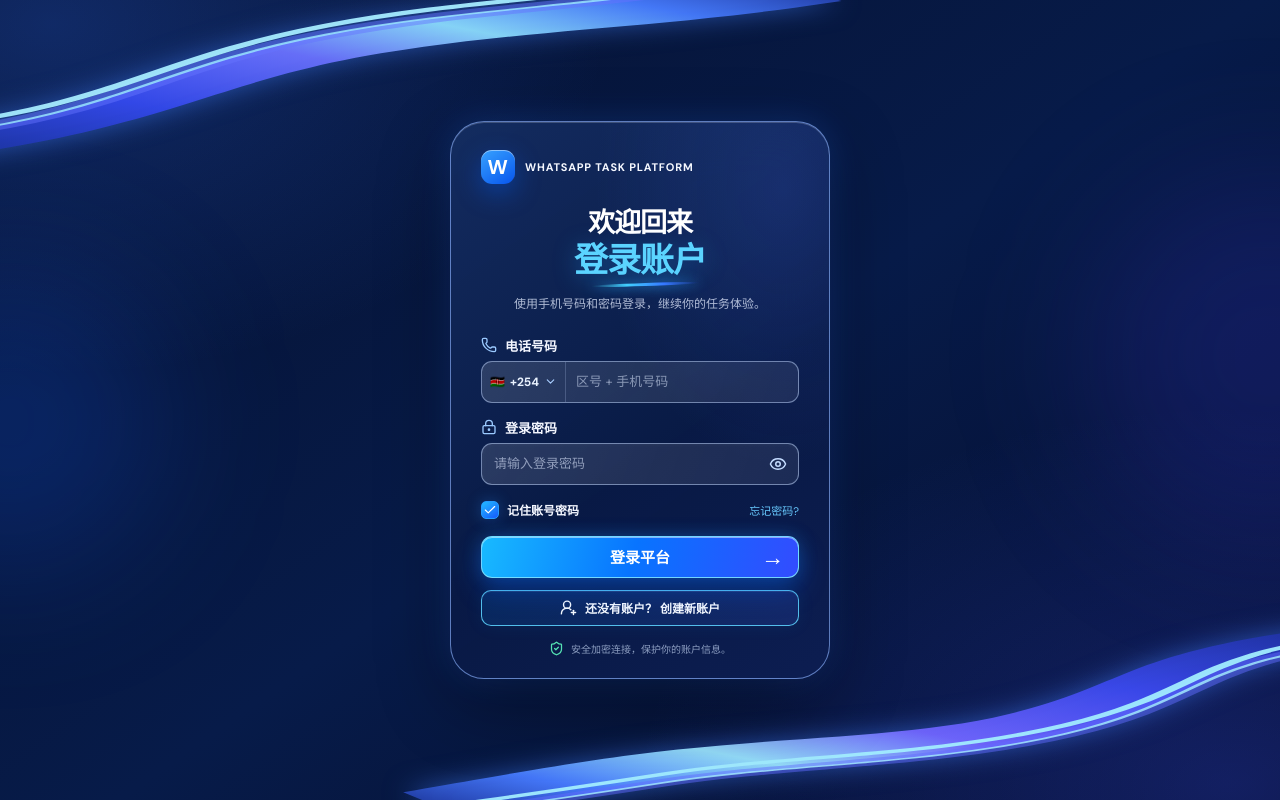
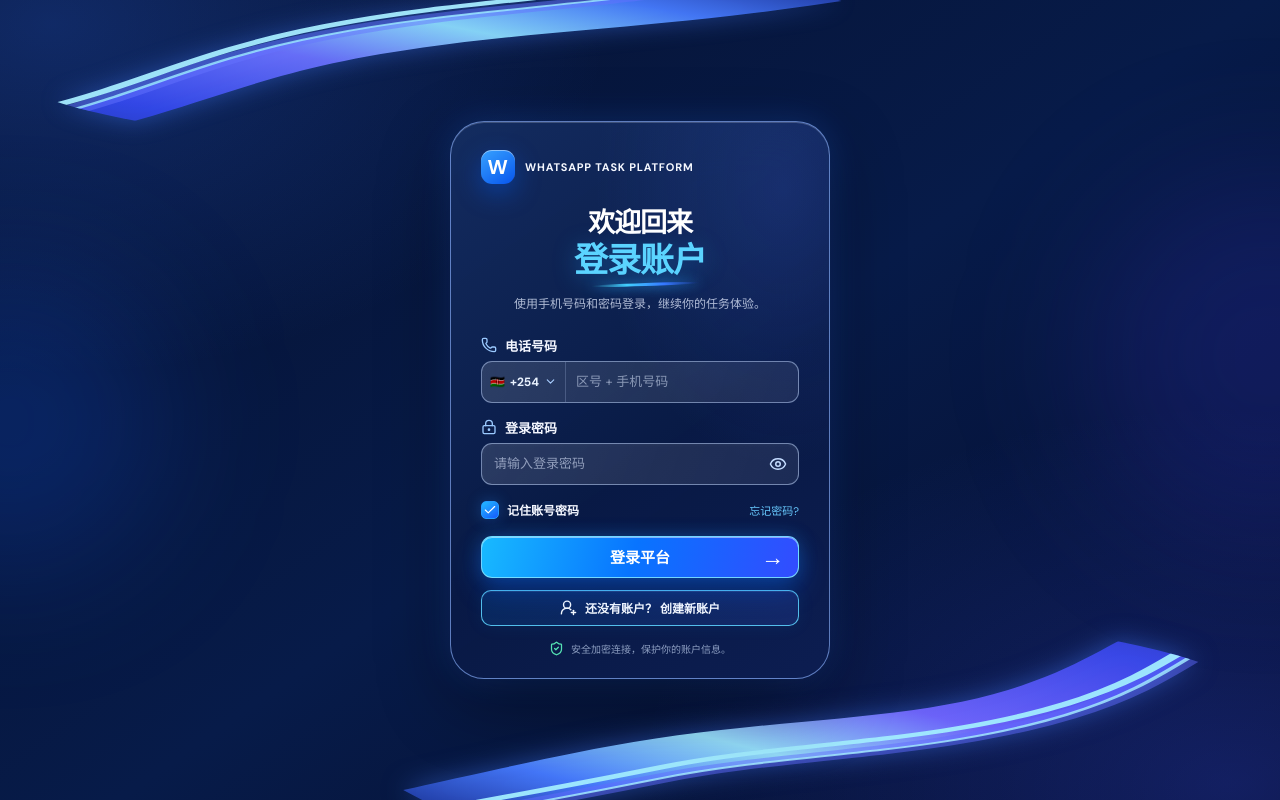
Before and after one commit to xiaolongsvip/whatsapp-task-platform, a Next.js app in the folder apps/web/: page / in a window 1280 px wide. Built offline with nearby package versions, Linux system fonts and the light colour scheme.

Commit message:
Position curved neon ribbons only in upper-left and lower-right corners

```diff
--- a/apps/web/src/app/globals.css
+++ b/apps/web/src/app/globals.css
@@ -1057,3 +1057,28 @@ a { -webkit-tap-highlight-color:transparent; }
   .aurora-ribbon-top {width:100%;height:138px;left:0;top:0;}
   .aurora-ribbon-bottom {width:100%;height:138px;right:0;bottom:0;}
 }
+
+
+/* Final corner placement: the ribbons stay tucked into the top-left and bottom-right corners */
+.aurora-ribbon-top {
+  position:absolute;z-index:0;left:0;right:auto;top:0;bottom:auto;
+  width:100%;height:150px;max-width:none;overflow:hidden;
+  display:block;background:none!important;box-shadow:none!important;
+  transform:none!important;filter:drop-shadow(0 0 12px rgba(69,126,255,.48));
+  pointer-events:none;
+}
+.aurora-ribbon-bottom {
+  position:absolute;z-index:0;left:auto;right:0;top:auto;bottom:0;
+  width:100%;height:190px;max-width:none;overflow:hidden;
+  display:block;background:none!important;box-shadow:none!important;
+  transform:none!important;filter:drop-shadow(0 0 13px rgba(69,126,255,.5));
+  pointer-events:none;
+}
+.aurora-ribbon-top svg,.aurora-ribbon-bottom svg {
+  display:block;width:100%;height:100%;overflow:hidden;
+}
+.aurora-card {z-index:2;}
+@media(max-width:600px) {
+  .aurora-ribbon-top {height:145px;left:0;top:0;}
+  .aurora-ribbon-bottom {height:190px;right:0;bottom:0;}
+}
```
